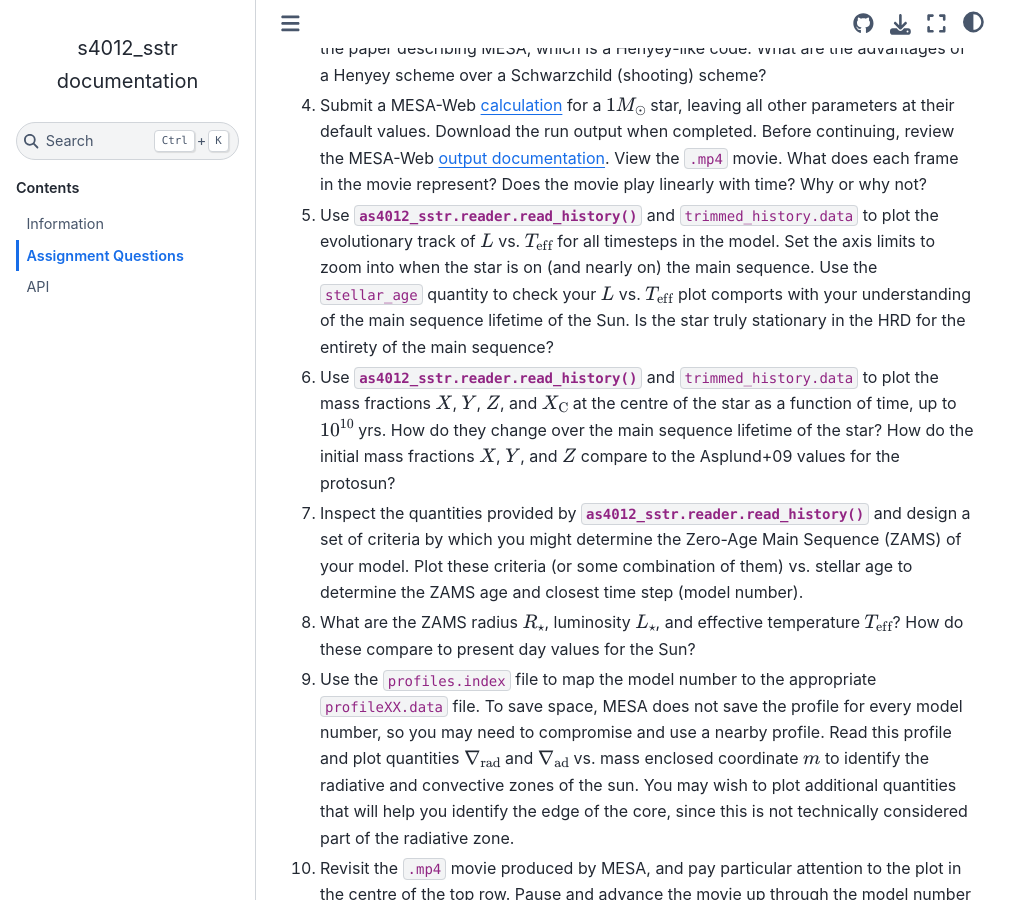
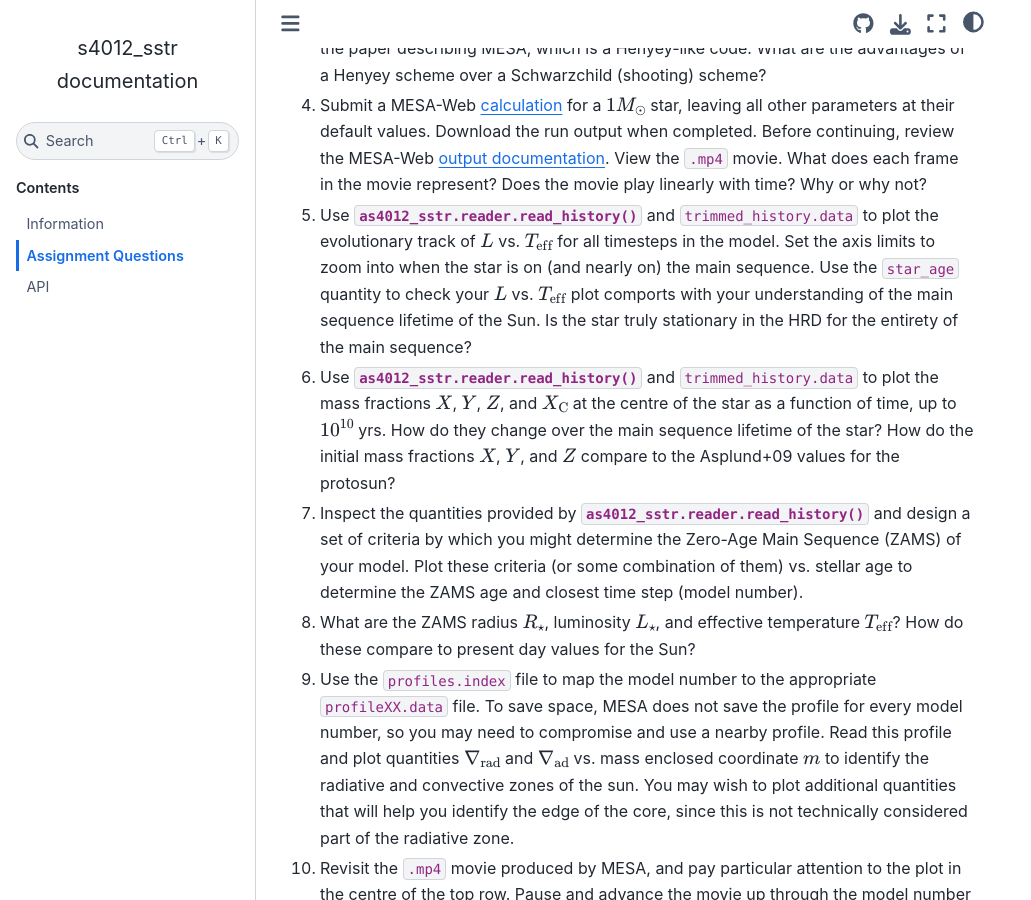
Before and after one commit to iancze/AS4012-MESA, a Sphinx documentation site: the page built from docs/assignment.md, in a window 1280 px wide and 900 px high, scrolled down 461 px. Shown: the whole window, without its empty margins (0-1031 px from the left). Built offline with Sphinx 7.4.7 and the Sphinx Book theme 1.1.4, drawn with Linux system fonts in a browser that asks for light colours.

Commit message:
updated star_age

```diff
--- a/docs/assignment.md
+++ b/docs/assignment.md
@@ -12,7 +12,7 @@ Many questions ask for narrative text to explain your results. Direct and concis
 
 4. Submit a MESA-Web [calculation](http://user.astro.wisc.edu/~townsend/static.php?ref=mesa-web-submit) for a $1 M_\odot$ star, leaving all other parameters at their default values. Download the run output when completed. Before continuing, review the MESA-Web [output documentation](http://user.astro.wisc.edu/~townsend/static.php?ref=mesa-web-output). View the `.mp4` movie. What does each frame in the movie represent? Does the movie play linearly with time? Why or why not?
 
-5. Use {meth}`as4012_sstr.reader.read_history` and `trimmed_history.data` to plot the evolutionary track of $L$ vs. $T_\mathrm{eff}$ for all timesteps in the model. Set the axis limits to zoom into when the star is on (and nearly on) the main sequence. Use the `stellar_age` quantity to check your $L$ vs. $T_\mathrm{eff}$ plot comports with your understanding of the main sequence lifetime of the Sun. Is the star truly stationary in the HRD for the entirety of the main sequence?
+5. Use {meth}`as4012_sstr.reader.read_history` and `trimmed_history.data` to plot the evolutionary track of $L$ vs. $T_\mathrm{eff}$ for all timesteps in the model. Set the axis limits to zoom into when the star is on (and nearly on) the main sequence. Use the `star_age` quantity to check your $L$ vs. $T_\mathrm{eff}$ plot comports with your understanding of the main sequence lifetime of the Sun. Is the star truly stationary in the HRD for the entirety of the main sequence?
 
 6. Use {meth}`as4012_sstr.reader.read_history` and `trimmed_history.data` to plot the mass fractions $X$, $Y$, $Z$, and $X_\mathrm{C}$ at the centre of the star as a function of time, up to $10^{10}$ yrs. How do they change over the main sequence lifetime of the star? How do the initial mass fractions $X$, $Y$, and $Z$ compare to the Asplund+09 values for the protosun?
 
```
